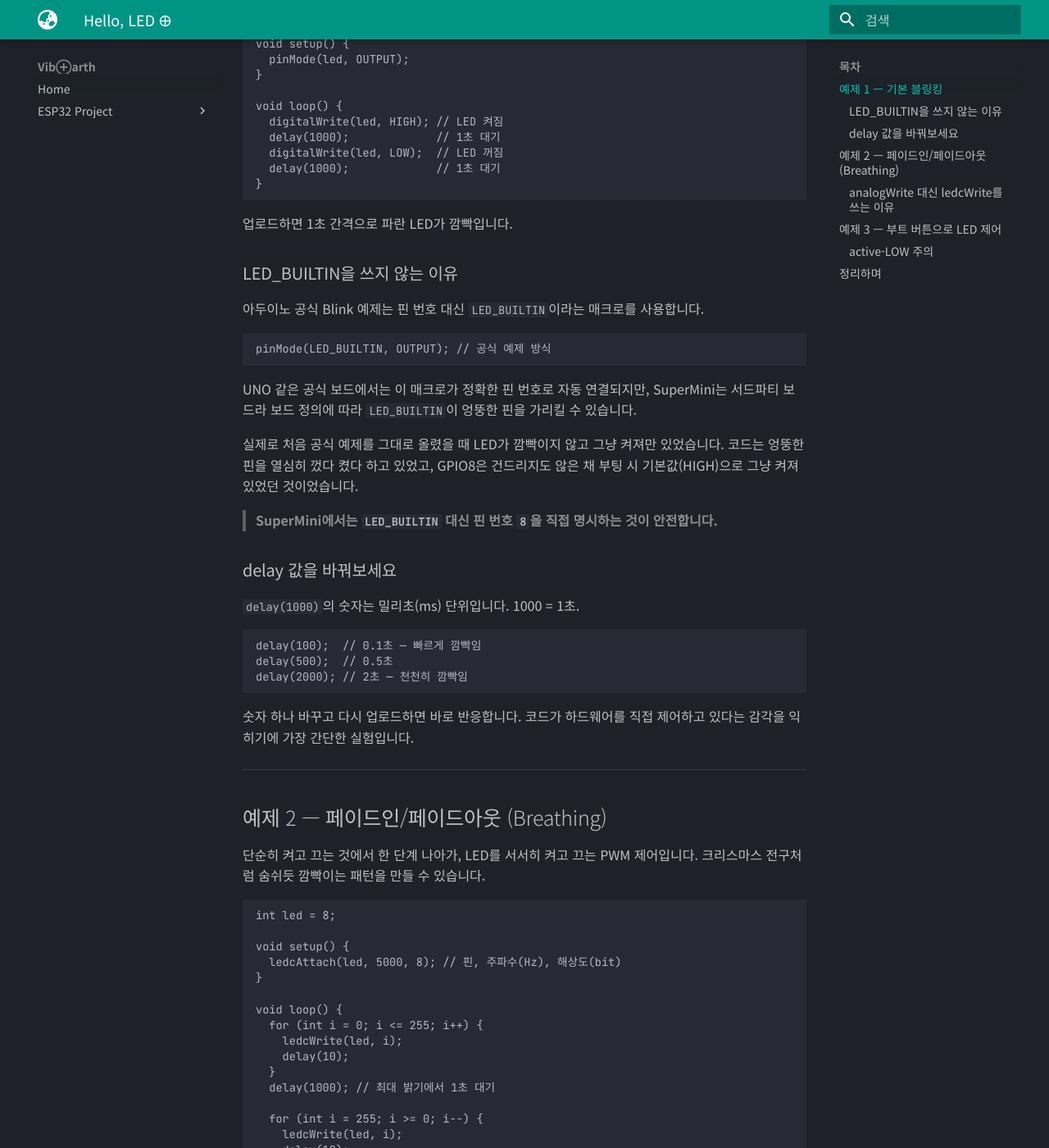
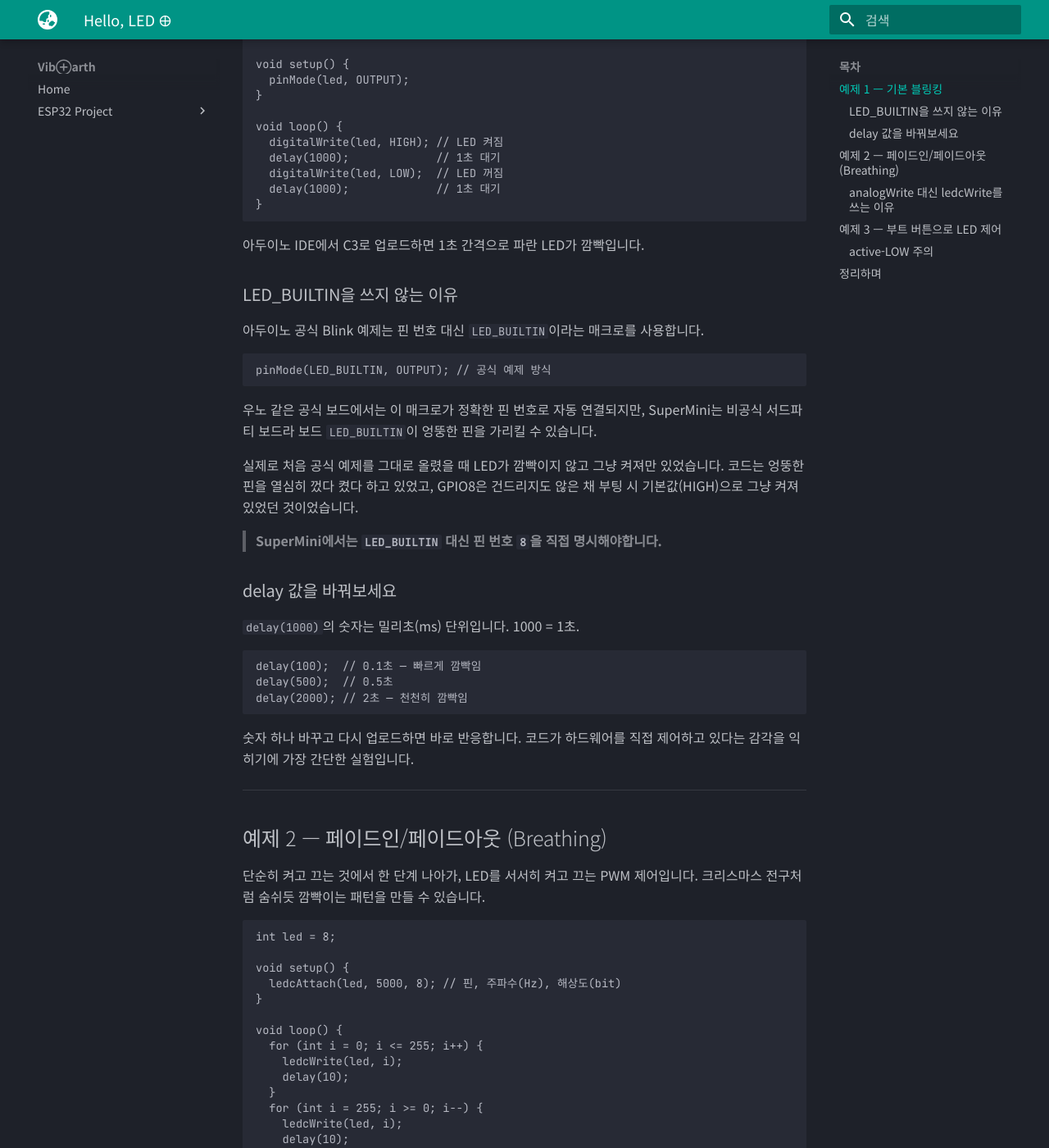
Before and after one commit to VibEarth/VibEarth.github.io, an MkDocs documentation site: the page built from docs/esp32/c3/led.md, in a window 1280 px wide and 1400 px high, scrolled down 420 px. Shown: the whole window at 82% size. Built offline with MkDocs 1.6.1 and Material for MkDocs 9.7.7, drawn with Linux system fonts in a browser that asks for light colours; some of the changed text lies outside the part shown.

Commit message:
vault backup: 2026-07-01 16:00:41

````diff
--- a/docs/esp32/c3/led.md
+++ b/docs/esp32/c3/led.md
@@ -1,8 +1,8 @@
 # Hello, LED 🜨
 
-> 모든 프로그래밍 입문이 "Hello, World!"로 시작하듯, 하드웨어 입문은 LED 블링킹으로 시작합니다.
+> 모든 프로그래밍 입문이 "Hello, World!"로 시작하듯, 피지컬 컴퓨팅 입문은 LED 블링킹으로 시작합니다.
 
-ESP32-C3 SuperMini에는 GPIO8에 내장 LED가 달려 있습니다. 코드 한 줄로 이 LED를 껐다 켰다 할 수 있다는 게 별것 아닌 것 같지만, 처음으로 "내가 짠 코드가 물리적인 무언가를 움직였다"는 감각은 생각보다 꽤 강렬합니다.
+ESP32-C3 SuperMini에는 GPIO8에 내장 LED(상태표시용, 파랑)가 달려 있습니다. 코드 몇 줄로 이 LED를 껐다 켰다 할 수 있다는 게 별것 아닌 것 같지만, 처음으로 "내가 짠 코드가 물리적인 무언가를 움직였다"는 감각은 생각보다 꽤 강렬합니다.
 
 ---
 
@@ -23,7 +23,7 @@
 }
 ```
 
-업로드하면 1초 간격으로 파란 LED가 깜빡입니다.
+아두이노 IDE에서 C3로 업로드하면 1초 간격으로 파란 LED가 깜빡입니다.
 
 ### LED_BUILTIN을 쓰지 않는 이유
 
@@ -33,11 +33,11 @@
 pinMode(LED_BUILTIN, OUTPUT); // 공식 예제 방식
 ```
 
-UNO 같은 공식 보드에서는 이 매크로가 정확한 핀 번호로 자동 연결되지만, SuperMini는 서드파티 보드라 보드 정의에 따라 `LED_BUILTIN`이 엉뚱한 핀을 가리킬 수 있습니다.
+우노 같은 공식 보드에서는 이 매크로가 정확한 핀 번호로 자동 연결되지만, SuperMini는 비공식 서드파티 보드라 보드 `LED_BUILTIN`이 엉뚱한 핀을 가리킬 수 있습니다.
 
 실제로 처음 공식 예제를 그대로 올렸을 때 LED가 깜빡이지 않고 그냥 켜져만 있었습니다. 코드는 엉뚱한 핀을 열심히 껐다 켰다 하고 있었고, GPIO8은 건드리지도 않은 채 부팅 시 기본값(HIGH)으로 그냥 켜져있었던 것이었습니다.
 
-> **SuperMini에서는 `LED_BUILTIN` 대신 핀 번호 `8`을 직접 명시하는 것이 안전합니다.**
+> **SuperMini에서는 `LED_BUILTIN` 대신 핀 번호 `8`을 직접 명시해야합니다.**
 
 ### delay 값을 바꿔보세요
 
@@ -69,8 +69,6 @@
     ledcWrite(led, i);
     delay(10);
   }
-  delay(1000); // 최대 밝기에서 1초 대기
-
   for (int i = 255; i >= 0; i--) {
     ledcWrite(led, i);
     delay(10);
@@ -119,4 +117,4 @@
 
 LED 하나 깜빡이는 게 전부지만, 여기서 익힌 구조 — `setup()`에서 핀 설정, `loop()`에서 반복 제어, 버튼 입력 읽기 — 는 앞으로 BME280 센서를 읽고 측정값이 임계치를 넘으면 신호를 보내는 코드까지 그대로 이어집니다.
 
-다음은 기상관측기의 첫 번째 센서, BME280으로 넘어갑니다.
+다음은 첫 번째 센서, DHT11 (기초 온습도 센서)로 넘어갑니다.
````
